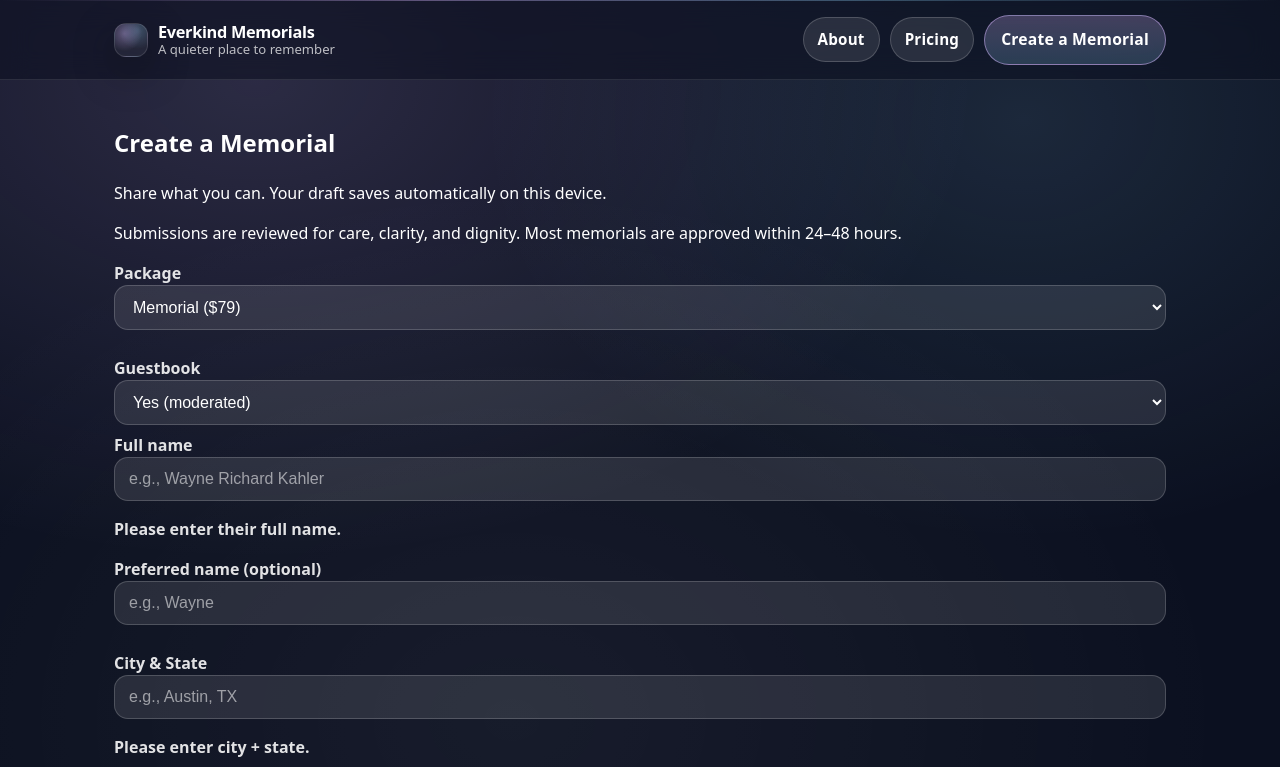
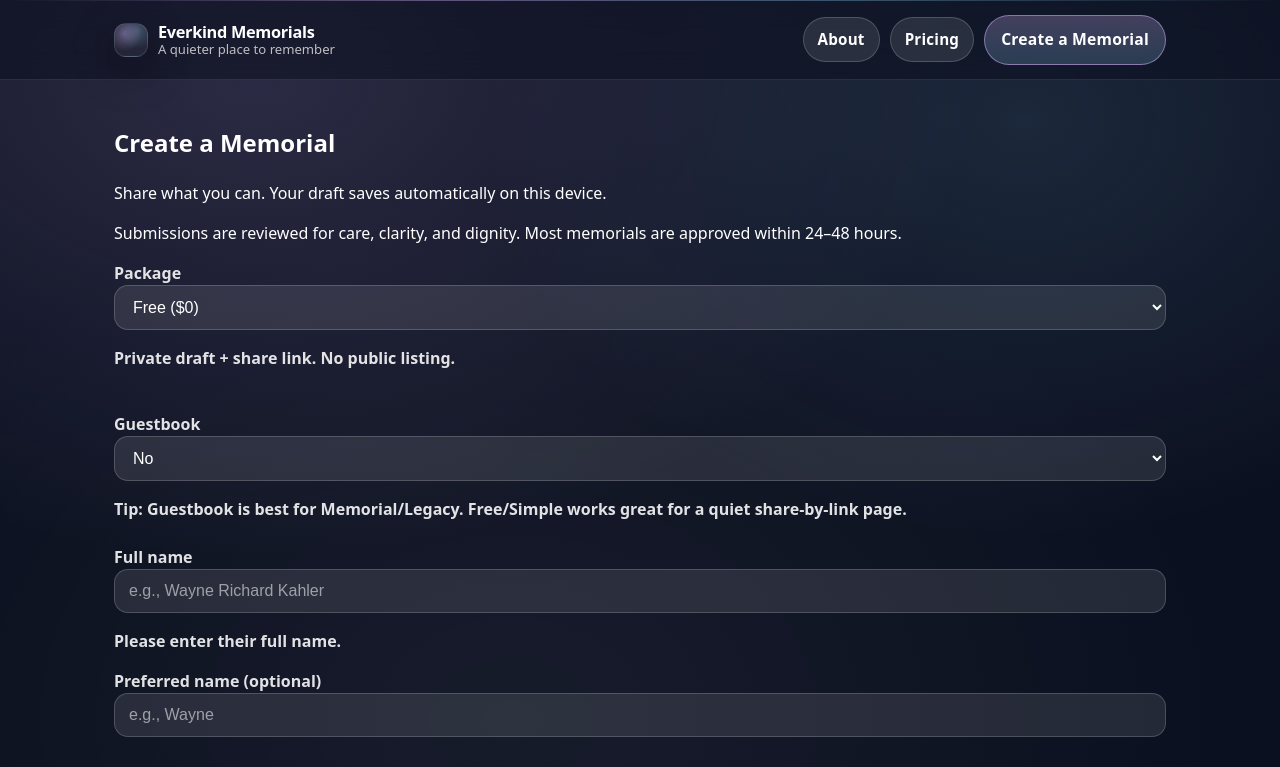
Before and after one commit to KristineMK72/everkind-memorials, a Next.js app: page /create-memorial in a window 1280 px wide. Shown: the top 767 px of the page. Built offline with nearby package versions, Linux system fonts and the light colour scheme.

Commit message:
Update page.tsx

```diff
--- a/app/create-memorial/page.tsx
+++ b/app/create-memorial/page.tsx
@@ -2,7 +2,7 @@
 
 import { useEffect, useMemo, useState } from "react";
 
-type Package = "simple" | "memorial" | "legacy";
+type Package = "free" | "simple" | "memorial" | "legacy";
 
 type Draft = {
   package: Package;
@@ -13,7 +13,7 @@ type Draft = {
   deathDate: string;
   cityState: string;
 
-  photoUrl: string; // ✅ NEW
+  photoUrl: string;
 
   shortBio: string;
   keyMoments: string;
@@ -28,10 +28,15 @@ type Draft = {
   contactEmail: string;
 };
 
-const STORAGE_KEY = "everkind_draft_v1";
+/**
+ * Bump storage key so old drafts don’t collide with the new Package union.
+ * (Otherwise an older draft might load "memorial" but you'd still be fine;
+ * the bigger risk is later if you add/remap fields.)
+ */
+const STORAGE_KEY = "everkind_draft_v2";
 
 const DEFAULT_DRAFT: Draft = {
-  package: "memorial",
+  package: "free",
 
   deceasedName: "",
   preferredName: "",
@@ -39,7 +44,7 @@ const DEFAULT_DRAFT: Draft = {
   deathDate: "",
   cityState: "",
 
-  photoUrl: "", // ✅ NEW
+  photoUrl: "",
 
   shortBio: "",
   keyMoments: "",
@@ -48,7 +53,7 @@ const DEFAULT_DRAFT: Draft = {
   serviceInfo: "",
   charityOrGiving: "",
 
-  allowGuestbook: true,
+  allowGuestbook: false,
 
   contactName: "",
   contactEmail: "",
@@ -64,22 +69,99 @@ function isValidUrlMaybe(url: string) {
   }
 }
 
+/**
+ * Map pricing-page plan keys to create-page package keys.
+ * Supports both:
+ * - pricing terms: free | standard | plus | premium
+ * - internal terms: free | simple | memorial | legacy
+ */
+function normalizePlanToPackage(input: string | null | undefined): Package | null {
+  if (!input) return null;
+  const v = input.toLowerCase().trim();
+
+  if (v === "free") return "free";
+
+  // pricing naming -> internal naming
+  if (v === "standard") return "simple";
+  if (v === "plus") return "memorial";
+  if (v === "premium") return "legacy";
+
+  // internal naming direct
+  if (v === "simple" || v === "memorial" || v === "legacy") return v;
+
+  return null;
+}
+
+function defaultGuestbookForPackage(pkg: Package): boolean {
+  // Keep guestbook as a paid “community” feature
+  if (pkg === "memorial" || pkg === "legacy") return true;
+  return false;
+}
+
 export default function CreateMemorialPage() {
   const [draft, setDraft] = useState<Draft>(DEFAULT_DRAFT);
   const [savedAt, setSavedAt] = useState<number | null>(null);
   const [submitted, setSubmitted] = useState(false);
 
+  // Load saved draft
   useEffect(() => {
     try {
       const raw = localStorage.getItem(STORAGE_KEY);
       if (!raw) return;
       const parsed = JSON.parse(raw) as Partial<Draft>;
-      setDraft({ ...DEFAULT_DRAFT, ...parsed });
+
+      // Guard against bad/old package values
+      const pkg =
+        parsed.package === "free" ||
+        parsed.package === "simple" ||
+        parsed.package === "memorial" ||
+        parsed.package === "legacy"
+          ? parsed.package
+          : DEFAULT_DRAFT.package;
+
+      const merged: Draft = {
+        ...DEFAULT_DRAFT,
+        ...parsed,
+        package: pkg,
+      };
+
+      setDraft(merged);
+    } catch {
+      // ignore
+    }
+    // eslint-disable-next-line react-hooks/exhaustive-deps
+  }, []);
+
+  // Apply ?plan= from URL (Pricing page) on first render
+  useEffect(() => {
+    try {
+      const url = new URL(window.location.href);
+      const planParam = url.searchParams.get("plan");
+      const pkg = normalizePlanToPackage(planParam);
+
+      if (!pkg) return;
+
+      setDraft((d) => {
+        // If user already started filling out, don't clobber other fields.
+        // Only change package + adjust guestbook default *if* user is still on the old default.
+        const nextGuestbook = defaultGuestbookForPackage(pkg);
+
+        const shouldAutoAdjustGuestbook =
+          // If guestbook matches the default for their current package, keep auto-sync behavior
+          d.allowGuestbook === defaultGuestbookForPackage(d.package);
+
+        return {
+          ...d,
+          package: pkg,
+          allowGuestbook: shouldAutoAdjustGuestbook ? nextGuestbook : d.allowGuestbook,
+        };
+      });
     } catch {
       // ignore
     }
   }, []);
 
+  // Save draft (autosave)
   useEffect(() => {
     try {
       localStorage.setItem(STORAGE_KEY, JSON.stringify(draft));
@@ -110,6 +192,22 @@ export default function CreateMemorialPage() {
 
   function update<K extends keyof Draft>(key: K, value: Draft[K]) {
     setDraft((d) => ({ ...d, [key]: value }));
+  }
+
+  function setPackage(pkg: Package) {
+    setDraft((d) => {
+      const nextGuestbookDefault = defaultGuestbookForPackage(pkg);
+
+      const shouldAutoAdjustGuestbook =
+        // If guestbook currently equals the default for the *current* package, keep it auto-synced
+        d.allowGuestbook === defaultGuestbookForPackage(d.package);
+
+      return {
+        ...d,
+        package: pkg,
+        allowGuestbook: shouldAutoAdjustGuestbook ? nextGuestbookDefault : d.allowGuestbook,
+      };
+    });
   }
 
   function clearDraft() {
@@ -160,6 +258,15 @@ export default function CreateMemorialPage() {
     );
   }
 
+  const packageHelp =
+    draft.package === "free"
+      ? "Private draft + share link. No public listing."
+      : draft.package === "simple"
+      ? "Publish publicly after review. Basic photo included."
+      : draft.package === "memorial"
+      ? "Guestbook + standard gallery. Most popular."
+      : "Expanded gallery + priority review + extras.";
+
   return (
     <section className="mx-auto max-w-3xl space-y-6">
       <div className="rounded-2xl border border-neutral-200 bg-white p-8">
@@ -179,13 +286,15 @@ export default function CreateMemorialPage() {
             <div className="text-sm font-medium">Package</div>
             <select
               value={draft.package}
-              onChange={(e) => update("package", e.target.value as Package)}
+              onChange={(e) => setPackage(e.target.value as Package)}
               className="w-full rounded-xl border border-neutral-300 bg-white px-3 py-2 text-sm"
             >
+              <option value="free">Free ($0)</option>
               <option value="simple">Simple ($39)</option>
               <option value="memorial">Memorial ($79)</option>
               <option value="legacy">Legacy ($129)</option>
             </select>
+            <p className="text-xs text-neutral-500">{packageHelp}</p>
           </label>
 
           <label className="space-y-1">
@@ -198,6 +307,9 @@ export default function CreateMemorialPage() {
               <option value="yes">Yes (moderated)</option>
               <option value="no">No</option>
             </select>
+            <p className="text-xs text-neutral-500">
+              Tip: Guestbook is best for Memorial/Legacy. Free/Simple works great for a quiet share-by-link page.
+            </p>
           </label>
         </div>
 
@@ -261,7 +373,7 @@ export default function CreateMemorialPage() {
           </label>
         </div>
 
-        {/* ✅ NEW: Photo URL */}
+        {/* Photo URL */}
         <label className="block space-y-1">
           <div className="text-sm font-medium">Photo URL (optional)</div>
           <input
```
